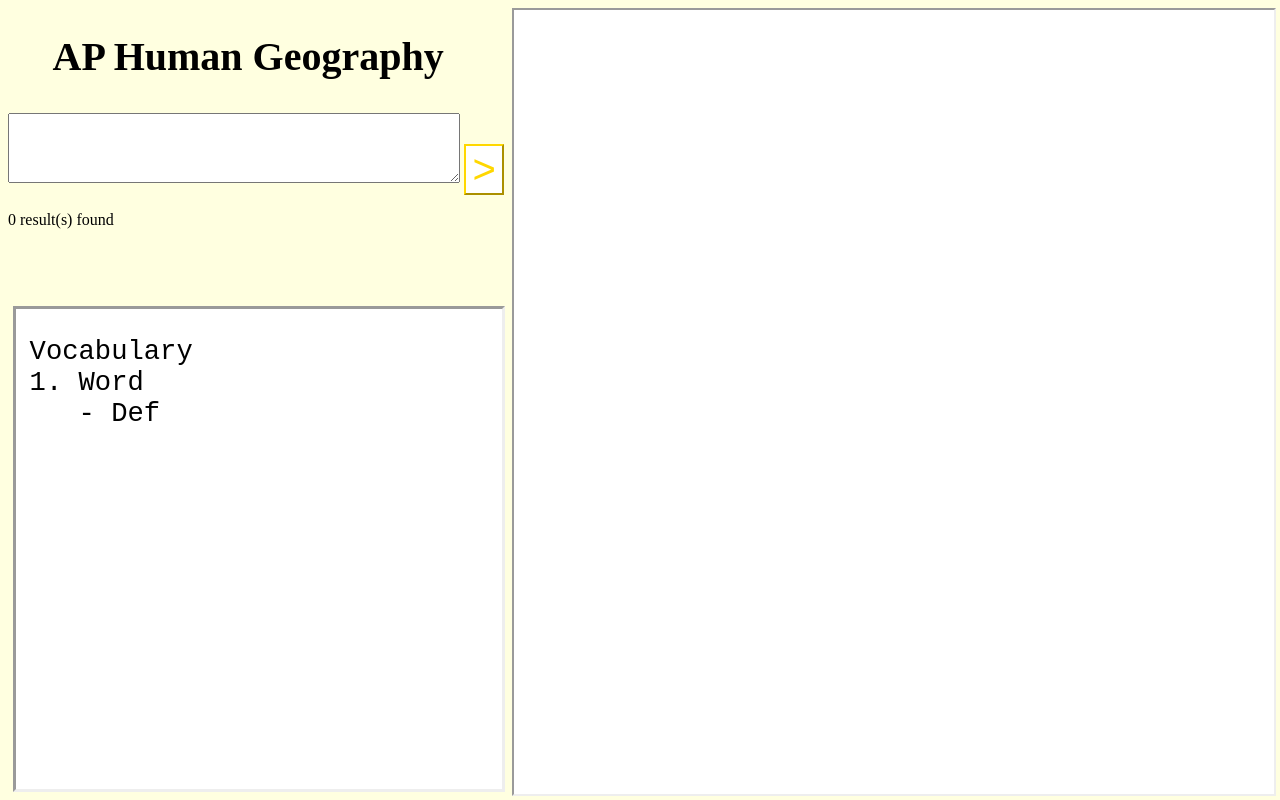
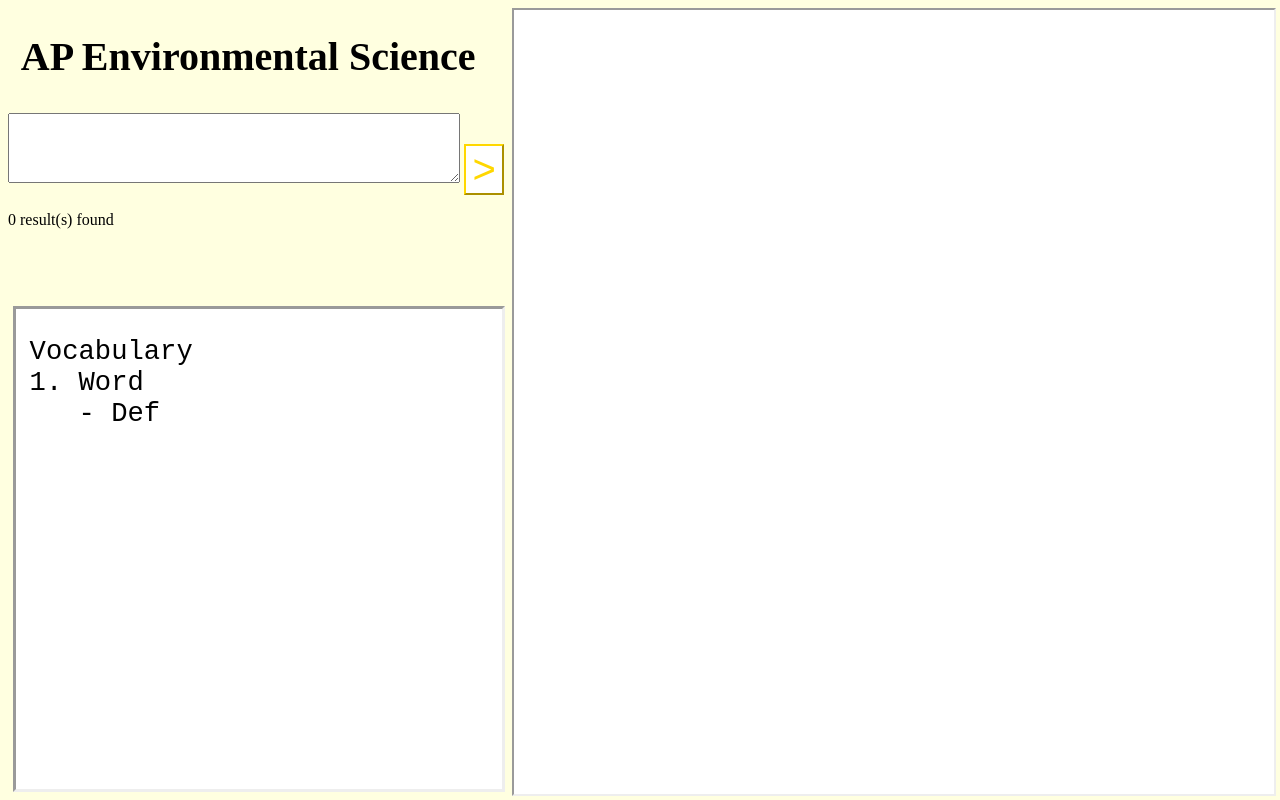
Before and after one commit to RoyceAroc/ResourceGuide, a plain HTML site: page index.html in a window 1280 px wide. Drawn offline with nearby package versions, Linux system fonts and the light colour scheme.

Commit message:
Update index.html

```diff
--- a/index.html
+++ b/index.html
@@ -2,7 +2,7 @@
 <!DOCTYPE html>
 <html>
 	<head>
-		<title> APHG </title>
+		<title> APES </title>
 		<script src="https://ajax.googleapis.com/ajax/libs/jquery/3.4.1/jquery.min.js"></script>
 		<link rel="stylesheet" href="https://cdnjs.cloudflare.com/ajax/libs/font-awesome/4.7.0/css/font-awesome.min.css">
 		<style>
@@ -49,7 +49,7 @@
 <body>
 <div id="load" style="display: none;">
 <i class="fa fa-spinner fa-spin" style="font-size:40px; position: fixed; top:2%; right: 61%;"></i></div>
-<h2>AP Human Geography</h2>
+<h2>AP Environmental Science</h2>
 
 <textarea type="text" id="engine"> </textarea>
 <button type="button" id="search"  onclick="range()">></button>
```
